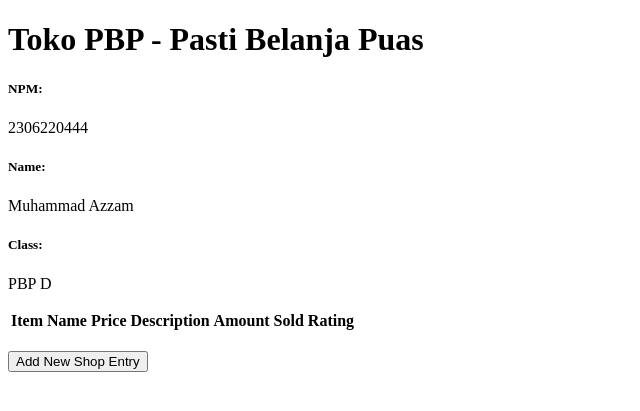
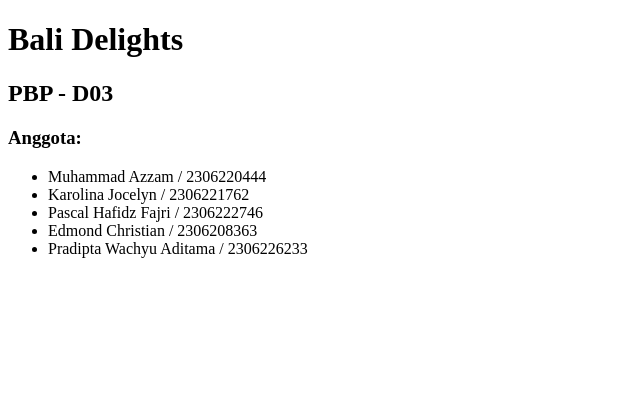
Before and after one commit to PBP-D3/bali-delights, a Django app: page / in a window 1280 px wide. Shown: the top 411 px of the page, without its empty margins (0-640 px from the left). Run offline with Django 5.2, Linux system fonts and the light colour scheme; tables that the repository leaves empty hold one stand-in row (values such as "Sample post"); lists and menus that the app fills with data are empty.

Commit message:
refactor: update homepage

```diff
--- a/main/templates/main.html
+++ b/main/templates/main.html
@@ -1,36 +1,18 @@
 {% extends 'base.html' %} {% block content %}
 
-<h1>Toko PBP - Pasti Belanja Puas</h1>
+<h1>Bali Delights</h1>
 
-<h5>NPM:</h5>
-<p>{{ npm }}</p>
+<h2>PBP - D03</h2>
 <!-- Ubah sesuai dengan npm kamu -->
-<h5>Name:</h5>
-<p>{{ name }}</p>
+<h3>Anggota:</h3>
+<ul>
+  <li>Muhammad Azzam / 2306220444
+<li>Karolina Jocelyn / 2306221762</li>
+<li>Pascal Hafidz Fajri / 2306222746</li>
+<li>Edmond Christian / 2306208363</li>
+<li>Pradipta Wachyu Aditama / 2306226233</li>
+
+</ul>
 <!-- Ubah sesuai dengan nama kamu -->
-<h5>Class:</h5>
-<p>{{ class }}</p>
-<!-- Ubah sesuai dengan kelas kamu -->
 
-{% if not shop_entries %}
-<p>Belum ada data item pada shop.</p>
-{% else %}
-<table>
-  <tr>
-    <th>Item Name</th>
-    <th>Price</th>
-    <th>Description</th>
-    <th>Amount Sold</th>
-    <th>Rating</th>
-  </tr>
-
-
-</table>
-{% endif %}
-
-<br />
-
-<a href="{% url 'main:create_shop_entry' %}">
-  <button>Add New Shop Entry</button>
-</a>
 {% endblock content %}
```
